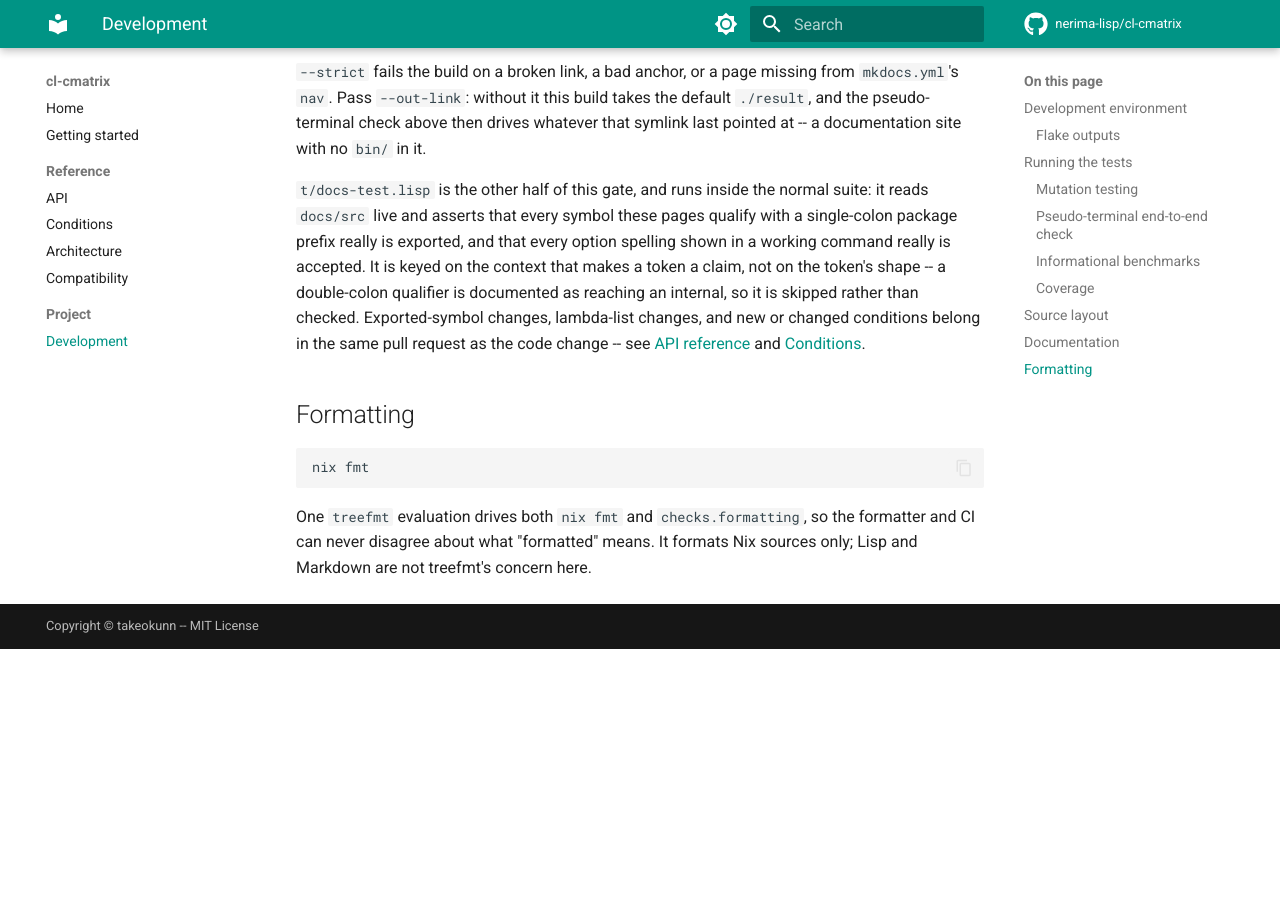
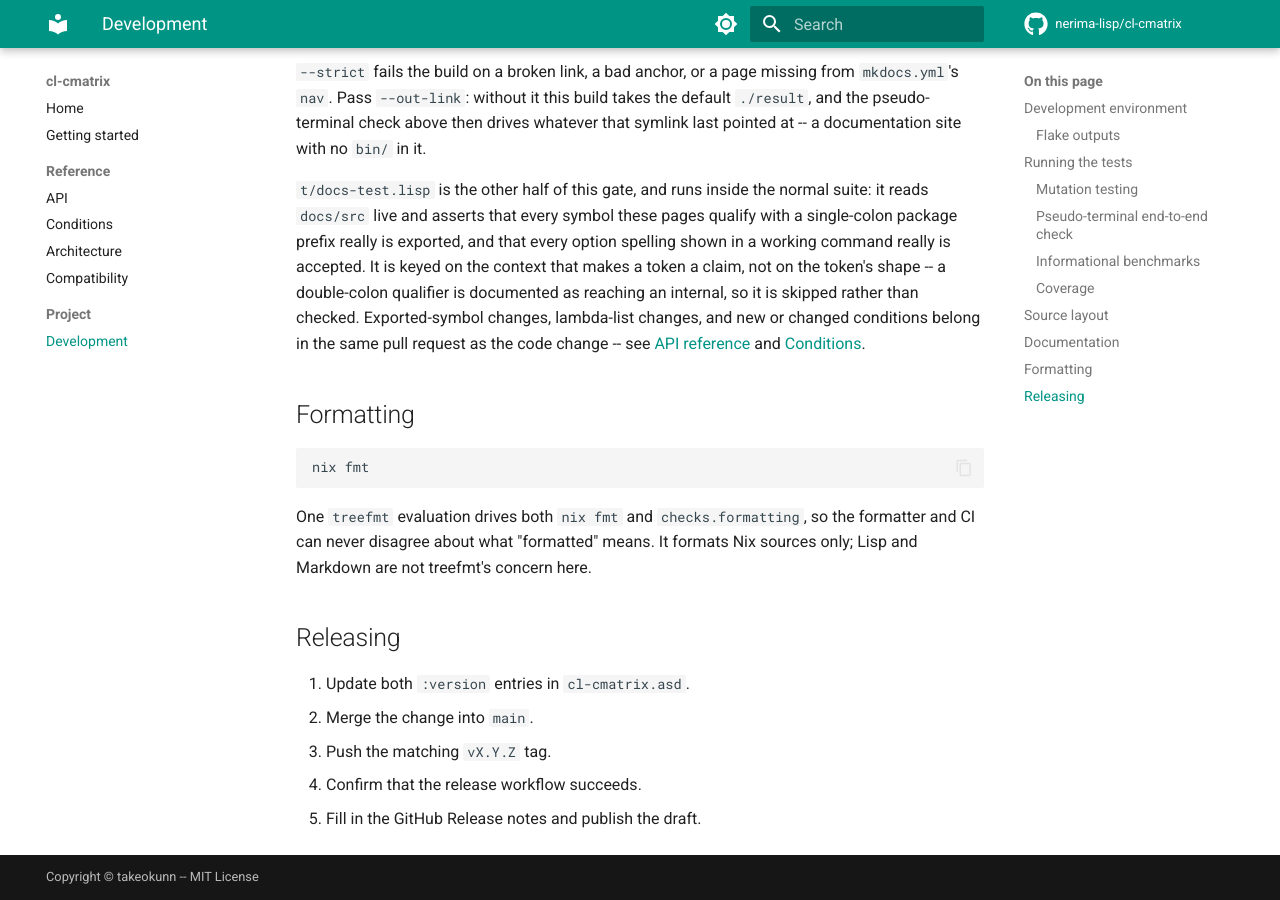
Before and after one commit to nerima-lisp/cl-cmatrix, an MkDocs documentation site: the page built from docs/src/project/development.md, in a window 1280 px wide and 900 px high, scrolled down 3848 px. Built offline with MkDocs 1.6.1 and Material for MkDocs 9.7.7, drawn with Linux system fonts in a browser that asks for light colours; comment, search, counter and statistics services are not loaded; before the commit the page ends 4497 px from its top, so only the background shows below that.

```diff
--- a/docs/src/project/development.md
+++ b/docs/src/project/development.md
@@ -194,3 +194,11 @@ nix fmt
 One `treefmt` evaluation drives both `nix fmt` and `checks.formatting`, so
 the formatter and CI can never disagree about what "formatted" means. It
 formats Nix sources only; Lisp and Markdown are not treefmt's concern here.
+
+## Releasing
+
+1. Update both `:version` entries in `cl-cmatrix.asd`.
+2. Merge the change into `main`.
+3. Push the matching `vX.Y.Z` tag.
+4. Confirm that the release workflow succeeds.
+5. Fill in the GitHub Release notes and publish the draft.
```
Also changed, not shown: 2 other files.
